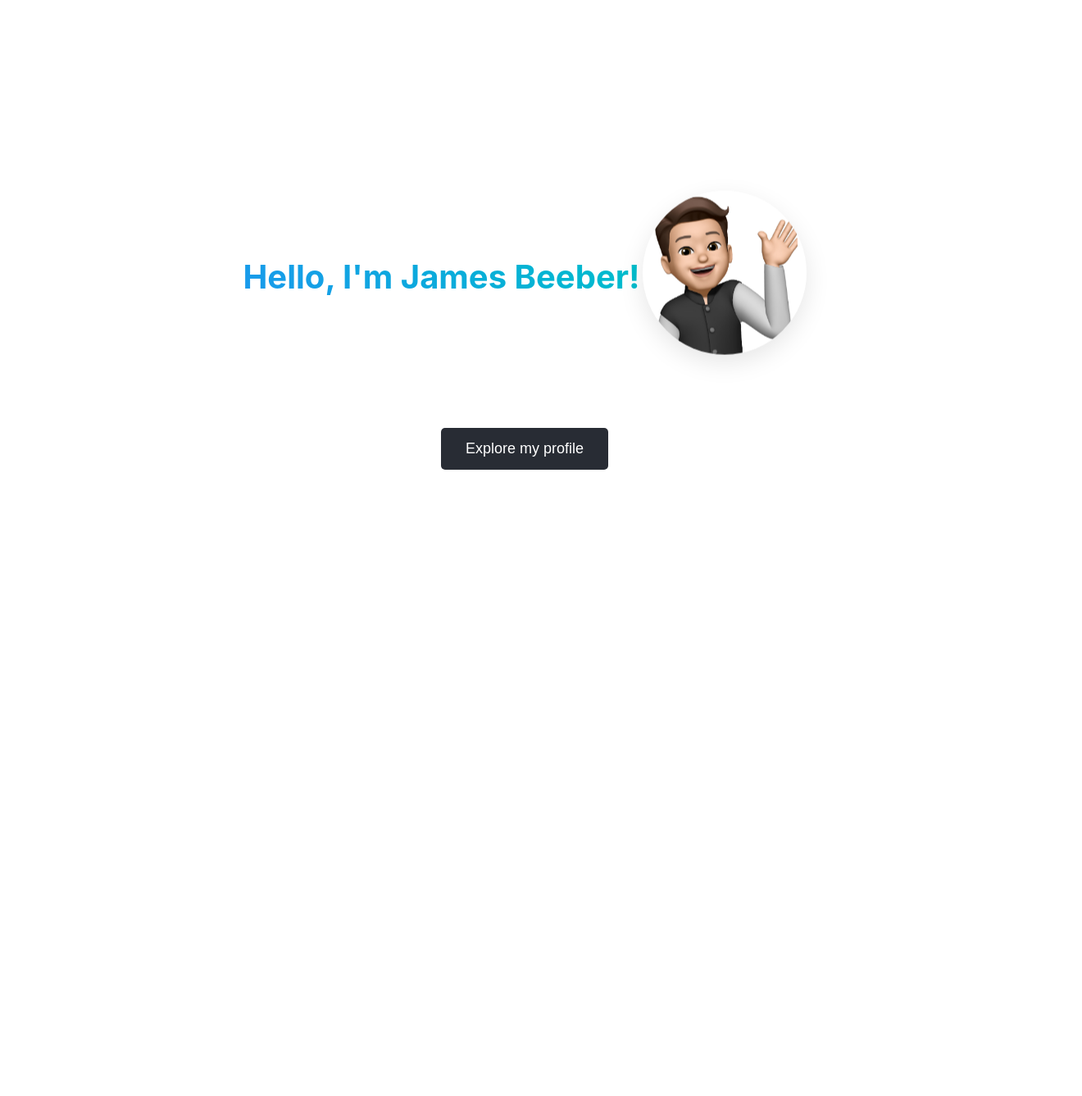
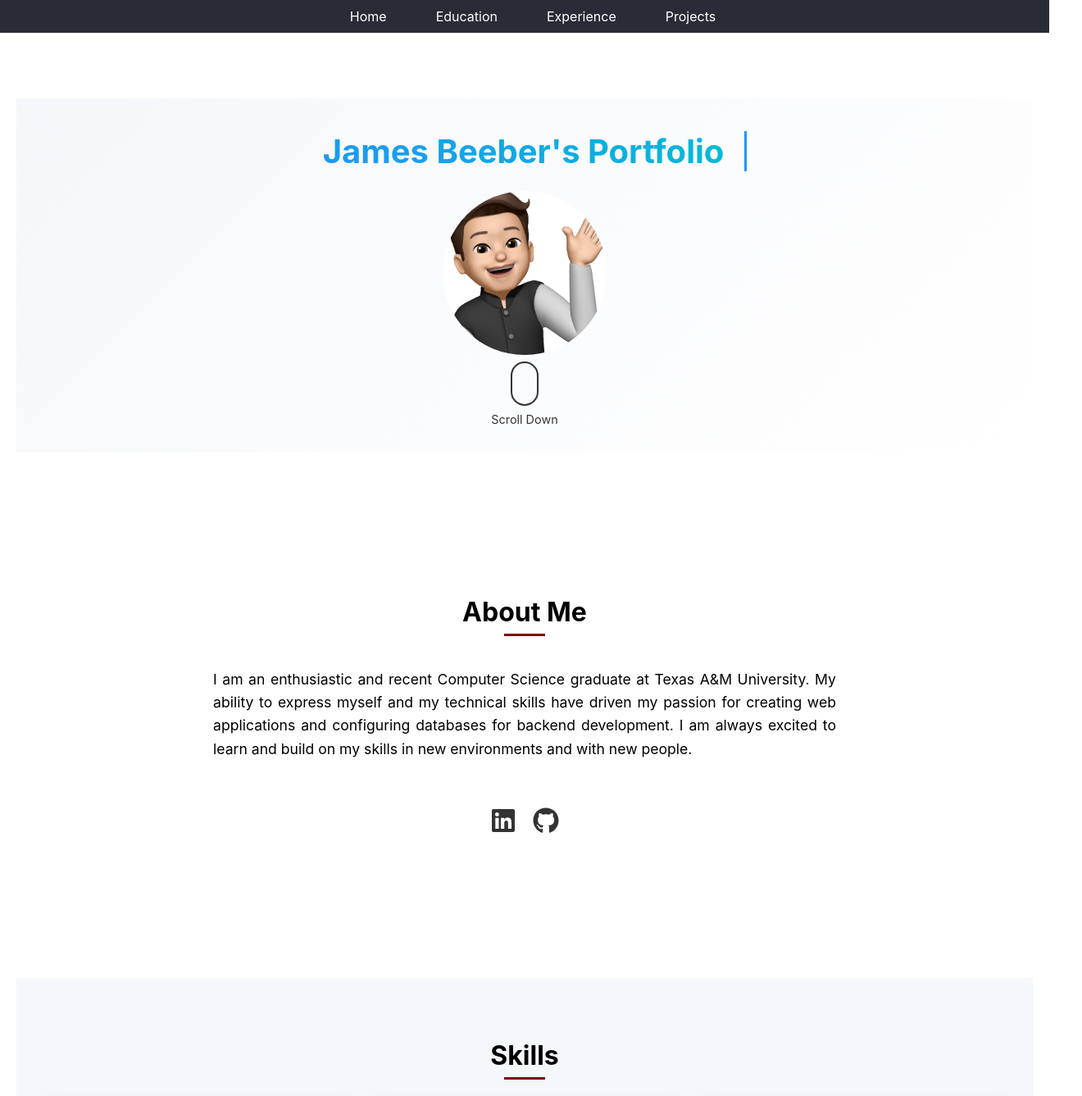
Before and after one commit to jhbeeber/jhbeeber.github.io, a React (Create React App) app in the folder website/: page /home in a window 1280 px wide. Shown: the top 1337 px of the page at 82% size, 1320 px wide, since content can reach past the window. Before the commit the page ends 1040 px from the top, so only its background shows below. Built offline with nearby package versions, Linux system fonts and the light colour scheme; the HTML template or start-up script is replaced by a standard one.

Commit message:
Refactored code

```diff
--- a/website/src/App.css
+++ b/website/src/App.css
@@ -22,108 +22,3 @@ footer {
   position: relative;
   margin-top: auto;
 }
-
-.intro-section {
-  display: flex;
-  flex-direction: column;
-  align-items: center;
-  justify-content: center;
-  height: 100vh;
-  text-align: center;
-  padding: 20px;
-}
-
-.intro-content {
-  display: flex;
-  flex-direction: row;
-  align-items: center;
-  justify-content: center;
-  flex-wrap: wrap;
-}
-
-.explore-button {
-  margin-top: 40px;
-  margin-bottom: 250px;
-  padding: 15px 30px;
-  font-size: 18px;
-  cursor: pointer;
-  background-color: #282c34;
-  color: white;
-  border: none;
-  border-radius: 5px;
-  transition: background-color 0.3s;
-}
-
-.explore-button:hover {
-  background-color: #3c4048;
-}
-
-.intro-container {
-  display: flex;
-  align-items: center;
-  justify-content: center;
-  margin-top: 20px;
-}
-
-.intro-text {
-  font-size: 1.2em;
-  line-height: 1.6;
-  color: #333;
-  text-align: left;
-  max-width: 600px;
-  margin-right: 20px;
-}
-
-.social-buttons {
-  display: flex;
-  flex-direction: column;
-  align-items: center;
-  margin-left: 20px;
-}
-
-.social-button {
-  margin: 10px 0;
-  font-size: 2em;
-  color: #333;
-  transition: color 0.3s;
-}
-
-.social-button:hover {
-  color: #0073b1;
-}
-
-@media (max-width: 768px) {
-  .intro-text {
-    font-size: 1em;
-    text-align: center;
-    margin-right: 0;
-  }
-
-  .intro-content {
-    flex-direction: column;
-    align-items: center;
-  }
-
-  .memoji-container {
-    width: 100%;
-    max-width: 300px;
-    margin-left: 0;
-  }
-
-  .explore-button {
-    margin-top: 20px;
-    margin-bottom: 50px;
-    padding: 10px 20px;
-    font-size: 16px;
-  }
-
-  .social-buttons {
-    flex-direction: row;
-    flex-wrap: wrap;
-    justify-content: center;
-  }
-
-  .social-button {
-    margin: 5px;
-  }
-}
--- a/website/src/App.js
+++ b/website/src/App.js
@@ -1,49 +1,22 @@
-import React, { useState } from 'react';
-import { BrowserRouter as Router, Route, Routes, useNavigate } from 'react-router-dom';
+import React from 'react';
+import { BrowserRouter as Router, Route, Routes } from 'react-router-dom';
 import './App.css';
-import memoji from './memoji.png';
+import Intro from './Intro';
 import Home from './Home';
 import Education from './Education';
 import Experience from './Experience';
 import Projects from './Projects';
 
 function App() {
-  const [showContent, setShowContent] = useState(false);
-  const [welcomeText, setWelcomeText] = useState("Hello, I'm James Beeber!");
-  const navigate = useNavigate();
-
-  const handleExploreClick = () => {
-    setShowContent(true);
-    setWelcomeText("James Beeber's Portfolio");
-    navigate('/home');
-  };
-
   return (
     <div className="App">
-      {!showContent ? (
-        <section className="intro-section">
-          <div className="intro-content">
-            <div className="typing-animation">
-              <span>{welcomeText}</span>
-            </div>
-            <div className="memoji-container">
-              <img src={memoji} alt="Memoji" className="memoji" />
-            </div>
-          </div>
-          <button className="explore-button" onClick={handleExploreClick}>
-            Explore my profile
-          </button>
-        </section>
-      ) : (
-        <div className="fade-in">
       <Routes>
+        <Route path="/" element={<Intro />} />
         <Route path="/home" element={<Home />} />
         <Route path="/education" element={<Education />} />
         <Route path="/experience" element={<Experience />} />
         <Route path="/projects" element={<Projects />} />
       </Routes>
-        </div>
-      )}
     </div>
   );
 }
--- a/website/src/Home.css
+++ b/website/src/Home.css
@@ -83,9 +83,8 @@
 .memoji {
   width: 100%;
   height: 100%;
-  object-fit: contain;
+  object-fit: cover;
   border-radius: 50%;
-  box-shadow: 0 10px 30px rgba(0, 0, 0, 0.1);
 }
 
 .about-section {
@@ -116,28 +115,33 @@
 }
 
 .intro-container {
-  max-width: 1200px;
-  margin: 0 auto;
+  max-width: 800px;
+  width: 100%;
+  margin: 20px auto;
   display: flex;
+  flex-direction: column;
   align-items: center;
-  gap: 2rem;
+  gap: 20px;
 }
 
 .intro-text {
-  flex: 1;
+  text-align: justify;
   font-size: 1.1rem;
   line-height: 1.6;
+  padding: 0 20px;
 }
 
 .social-buttons {
   display: flex;
-  gap: 1rem;
+  gap: 20px;
+  margin-top: 20px;
 }
 
 .social-button {
   font-size: 2rem;
   color: #333;
-  transition: transform 0.3s, color 0.3s;
+  transition: transform 0.3s ease;
+  text-decoration: none;
 }
 
 .social-button:hover {
--- /dev/null
+++ b/website/src/Intro.css
@@ -0,0 +1,63 @@
+.intro-section {
+  display: flex;
+  flex-direction: column;
+  align-items: center;
+  justify-content: center;
+  height: 100vh;
+  text-align: center;
+  padding: 20px;
+}
+
+.intro-content {
+  display: flex;
+  flex-direction: column;
+  align-items: center;
+  justify-content: center;
+}
+
+.typing-animation {
+  font-size: 36px;
+  white-space: nowrap;
+  overflow: hidden;
+  border-right: 3px solid;
+  width: 20ch;
+  animation: typing 3.5s steps(30, end), blink-caret 0.75s step-end infinite;
+}
+
+.explore-button {
+  margin-top: 40px;
+  padding: 15px 30px;
+  font-size: 18px;
+  cursor: pointer;
+  background-color: #282c34;
+  color: white;
+  border: none;
+  border-radius: 5px;
+  transition: background-color 0.3s;
+}
+
+.explore-button:hover {
+  background-color: #3c4048;
+}
+
+@keyframes typing {
+  from { width: 0; }
+  to { width: 20ch; }
+}
+
+@keyframes blink-caret {
+  from, to { border-color: transparent; }
+  50% { border-color: black; }
+}
+
+@media (max-width: 768px) {
+  .typing-animation {
+    font-size: 24px;
+  }
+
+  .explore-button {
+    margin-top: 20px;
+    padding: 10px 20px;
+    font-size: 16px;
+  }
+}
--- /dev/null
+++ b/website/src/Intro.js
@@ -0,0 +1,26 @@
+import React from 'react';
+import { useNavigate } from 'react-router-dom';
+import './Intro.css';
+
+const Intro = () => {
+  const navigate = useNavigate();
+
+  const handleExploreClick = () => {
+    navigate('/home');
+  };
+
+  return (
+    <section className="intro-section">
+      <div className="intro-content">
+        <div className="typing-animation">
+          <span>Hello, I'm James Beeber!</span>
+        </div>
+      </div>
+      <button className="explore-button" onClick={handleExploreClick}>
+        Explore my profile
+      </button>
+    </section>
+  );
+};
+
+export default Intro;
```
Lines whose indentation alone changed are shown as unchanged.
